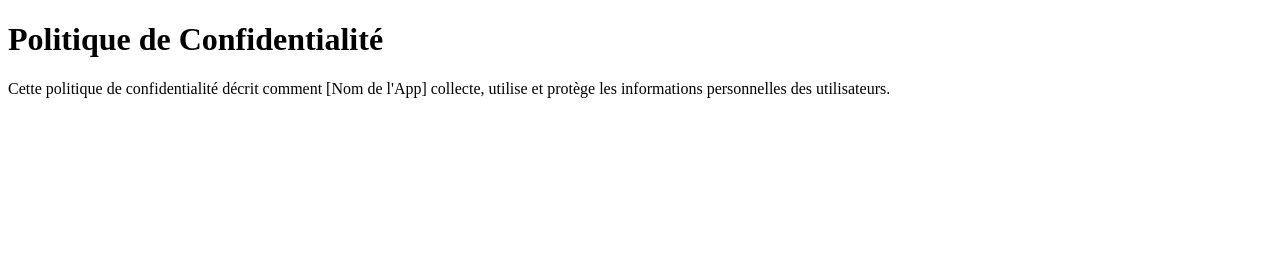
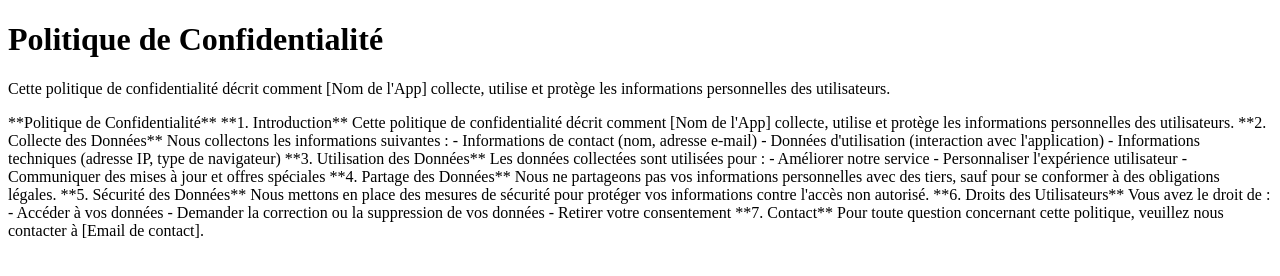
Before and after one commit to eliote03/politique-confidentialite, a plain HTML site: page index.html in a window 1280 px wide. Drawn offline with Linux system fonts and the light colour scheme.

Commit message:
Update index.html

```diff
--- a/index.html
+++ b/index.html
@@ -8,6 +8,45 @@
 <body>
     <h1>Politique de Confidentialité</h1>
     <p>Cette politique de confidentialité décrit comment [Nom de l'App] collecte, utilise et protège les informations personnelles des utilisateurs.</p>
-    <!-- Ajoutez le reste de votre texte ici -->
+
+**Politique de Confidentialité**
+
+**1. Introduction**
+
+Cette politique de confidentialité décrit comment [Nom de l'App] collecte, utilise et protège les informations personnelles des utilisateurs.
+
+**2. Collecte des Données**
+
+Nous collectons les informations suivantes :
+- Informations de contact (nom, adresse e-mail)
+- Données d'utilisation (interaction avec l'application)
+- Informations techniques (adresse IP, type de navigateur)
+
+**3. Utilisation des Données**
+
+Les données collectées sont utilisées pour :
+- Améliorer notre service
+- Personnaliser l'expérience utilisateur
+- Communiquer des mises à jour et offres spéciales
+
+**4. Partage des Données**
+
+Nous ne partageons pas vos informations personnelles avec des tiers, sauf pour se conformer à des obligations légales.
+
+**5. Sécurité des Données**
+
+Nous mettons en place des mesures de sécurité pour protéger vos informations contre l'accès non autorisé.
+
+**6. Droits des Utilisateurs**
+
+Vous avez le droit de :
+- Accéder à vos données
+- Demander la correction ou la suppression de vos données
+- Retirer votre consentement
+
+**7. Contact**
+
+Pour toute question concernant cette politique, veuillez nous contacter à [Email de contact].
+
 </body>
 </html>
```
